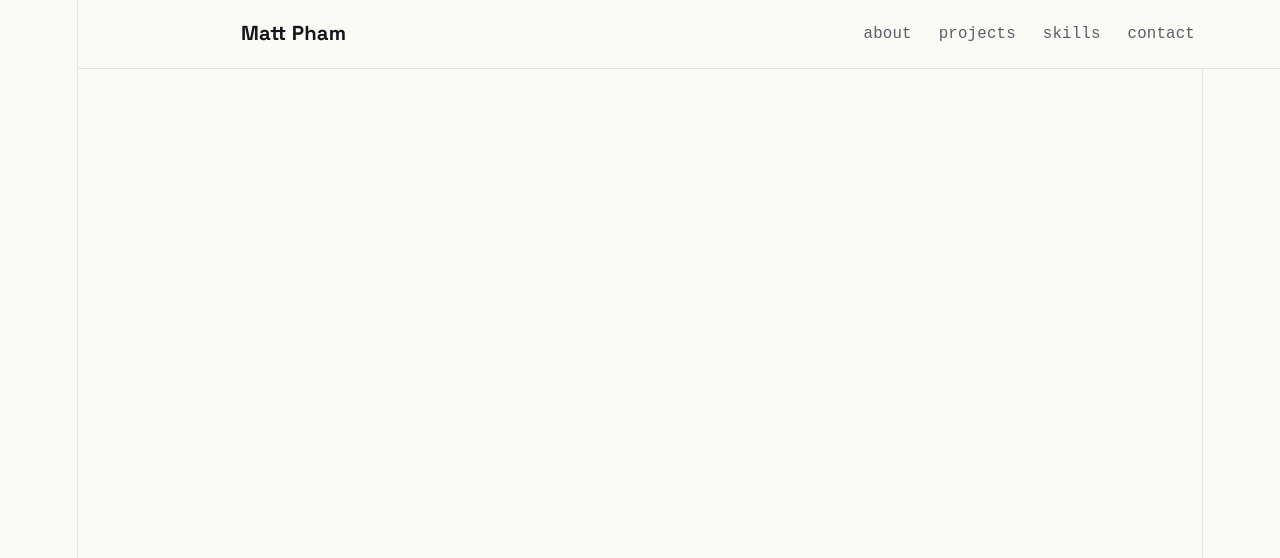
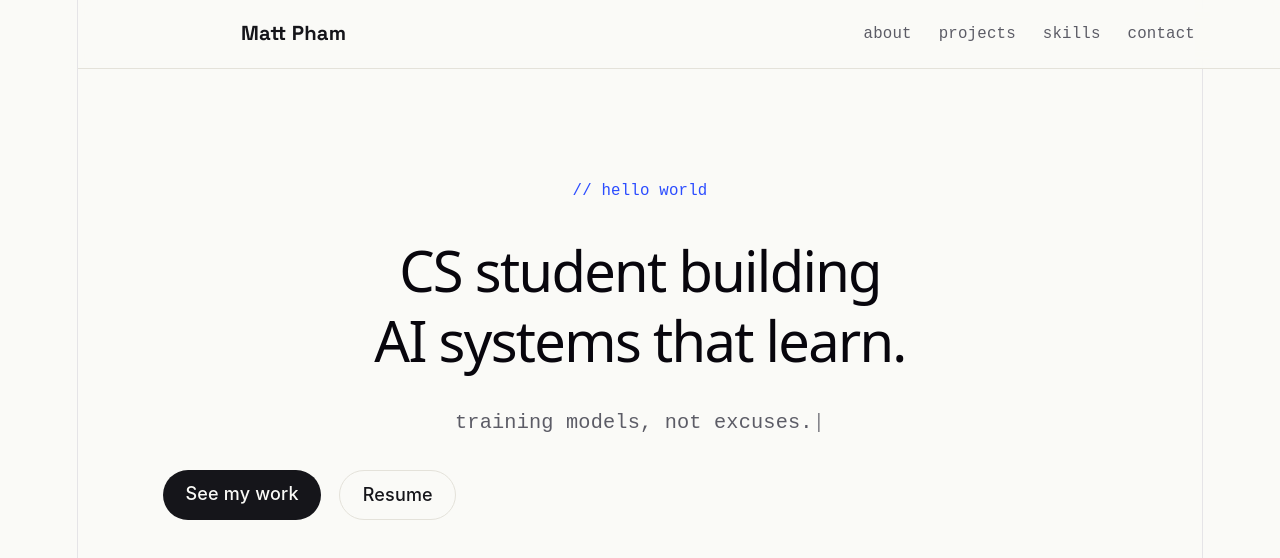
Before and after one commit to matthewphamm/my-portfolio, a React (Vite) app: page / in a window 1280 px wide. Shown: the top 558 px of the page. Built offline with nearby package versions, Linux system fonts and the light colour scheme.

Commit message:
Build hero section and assemble page layout

```diff
--- a/src/App.jsx
+++ b/src/App.jsx
@@ -125,14 +125,14 @@ export default App
 }
 
 import Header from "./components/Header";
-
+import Hero from "./components/Hero";
 
 export default function App() {
   return (
     <div className="font-body">
       <Header />
       <main>
-
+        <Hero />
       </main>
     </div>
   );
--- /dev/null
+++ b/src/components/Hero.jsx
@@ -0,0 +1,36 @@
+import { useState, useEffect } from "react";
+
+export default function Hero() {
+  const [typed, setTyped] = useState("");
+  const fullText = "training models, not excuses.";
+
+  useEffect(() => {
+    let i = 0;
+    const interval = setInterval(() => {
+      setTyped(fullText.slice(0, i));
+      i++;
+      if (i > fullText.length) clearInterval(interval);
+    }, 45);
+    return () => clearInterval(interval);
+  }, []);
+
+  return (
+    <section className="max-w-4xl mx-auto px-6 pt-40 pb-24">
+      <p className="font-mono text-sm text-cobalt mb-4">// hello world</p>
+      <h1 className="font-display font-bold text-5xl md:text-6xl leading-tight">
+        CS student building<br />AI systems that learn.
+      </h1>
+      <p className="font-mono text-ink-soft mt-6 text-lg h-6">
+        {typed}<span className="animate-pulse">|</span>
+      </p>
+      <div className="flex gap-4 mt-8">
+        <a href="#projects" className="bg-ink text-paper px-5 py-2.5 rounded-full font-medium hover:bg-cobalt transition-colors">
+          See my work
+        </a>
+        <a href="/resume.pdf" target="_blank" className="border border-line px-5 py-2.5 rounded-full font-medium hover:border-cobalt hover:text-cobalt transition-colors">
+          Resume
+        </a>
+      </div>
+    </section>
+  );
+}
```
